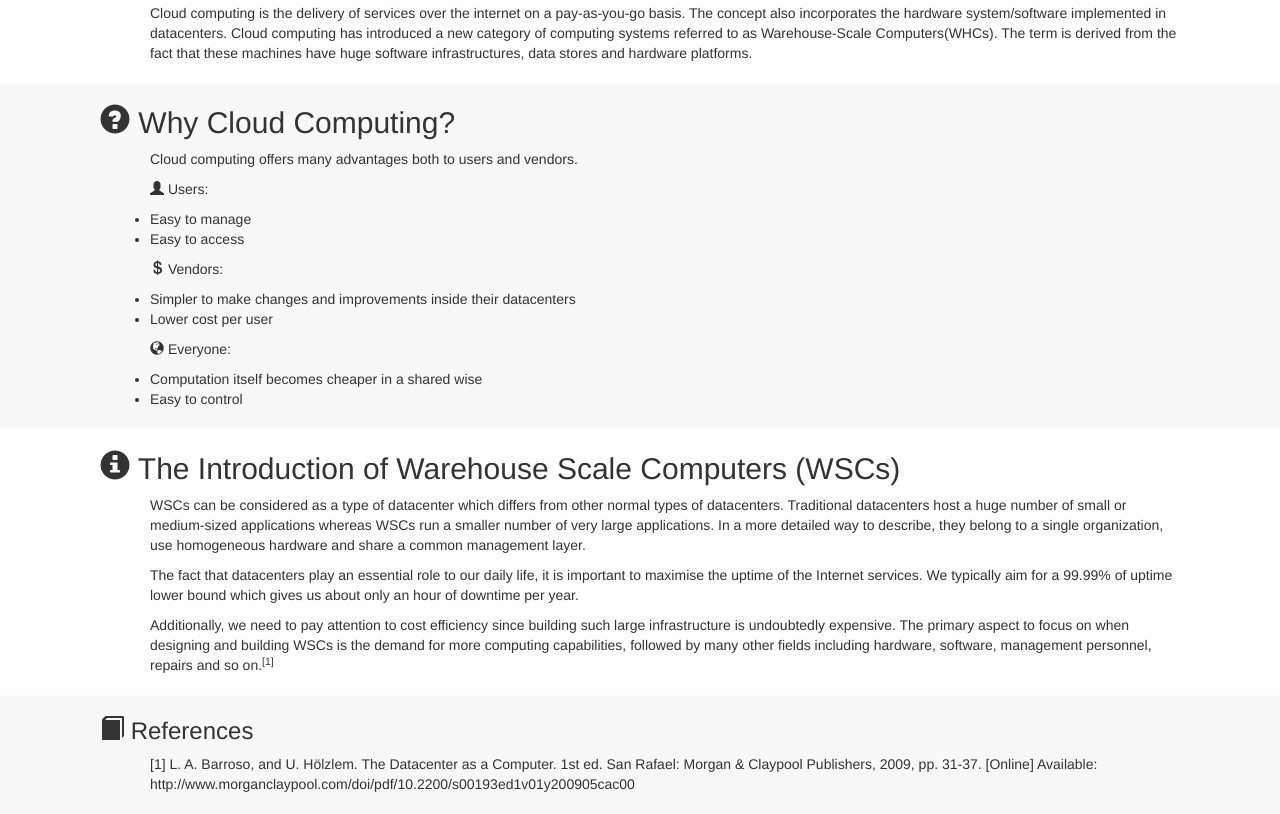
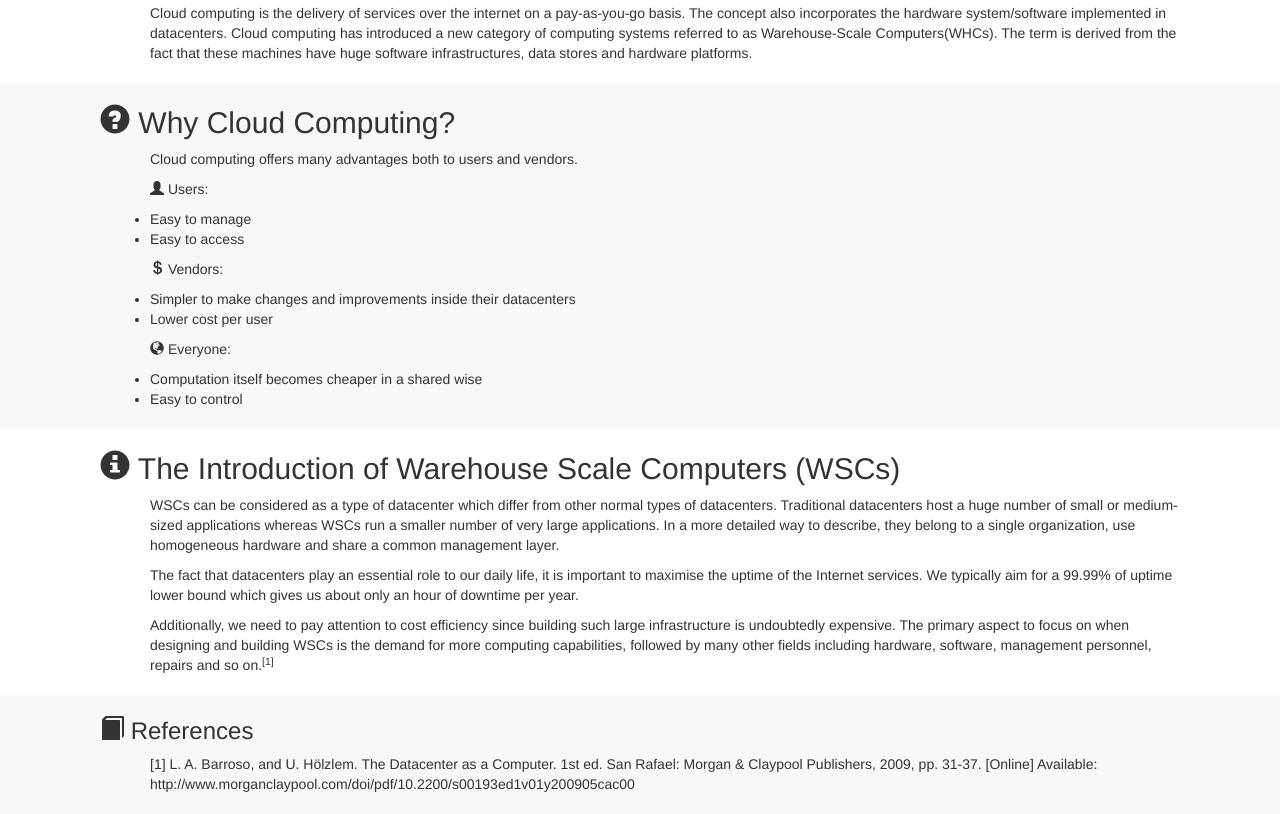
Before and after one commit to xym0112/cloud, a plain HTML site: page main_page.html in a window 1280 px wide. Shown: the part 843-1657 px from the top of the page. Drawn offline with nearby package versions, Linux system fonts and the light colour scheme.

Commit message:
Update main_page.html

```diff
--- a/main_page.html
+++ b/main_page.html
@@ -105,7 +105,7 @@
     </div>
     <div class="container-fluid container-fluid indent">
         <h2><span class="glyphicon glyphicon-info-sign"></span> The Introduction of Warehouse Scale Computers (WSCs)</h2>
-        <p>WSCs can be considered as a type of datacenter which differs from other normal types of datacenters. Traditional datacenters host a huge number of small or medium-sized applications whereas WSCs run a smaller number of very large applications. In a more detailed way to describe, they belong to a single organization, use homogeneous hardware and share a common management layer.</p>
+        <p>WSCs can be considered as a type of datacenter which differ from other normal types of datacenters. Traditional datacenters host a huge number of small or medium-sized applications whereas WSCs run a smaller number of very large applications. In a more detailed way to describe, they belong to a single organization, use homogeneous hardware and share a common management layer.</p>
         <p>The fact that datacenters play an essential role to our daily life, it is important to maximise the uptime of the Internet services. We typically aim for a 99.99% of uptime lower bound which gives us about only an hour of downtime per year.</p>
         <p>Additionally, we need to pay attention to cost efficiency since building such large infrastructure is undoubtedly expensive. The primary aspect to focus on when designing and building WSCs is the demand for more computing capabilities, followed by many other fields including hardware, software, management personnel, repairs and so on.<sup>[1]</sup></p>
     </div>
```
